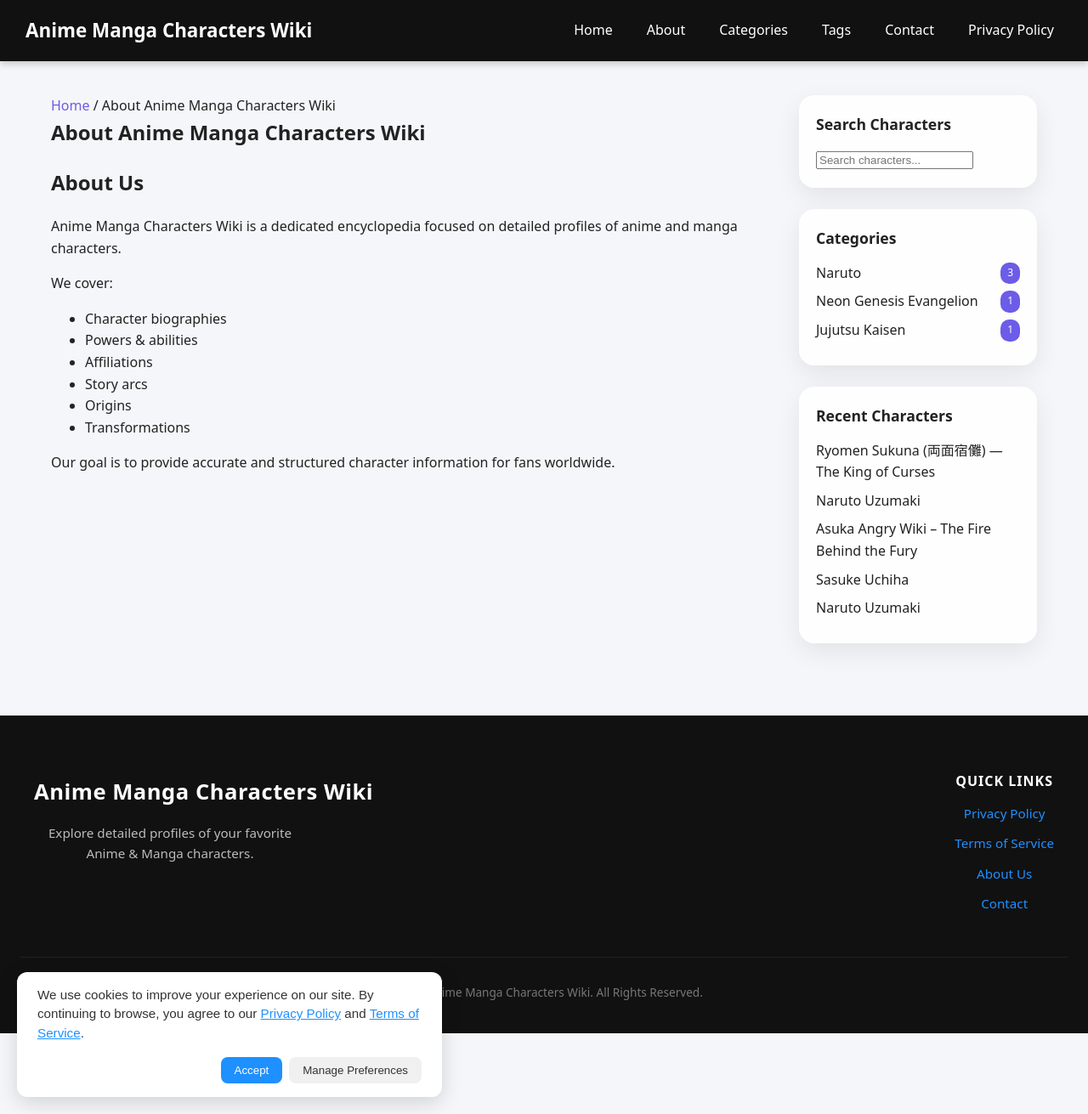
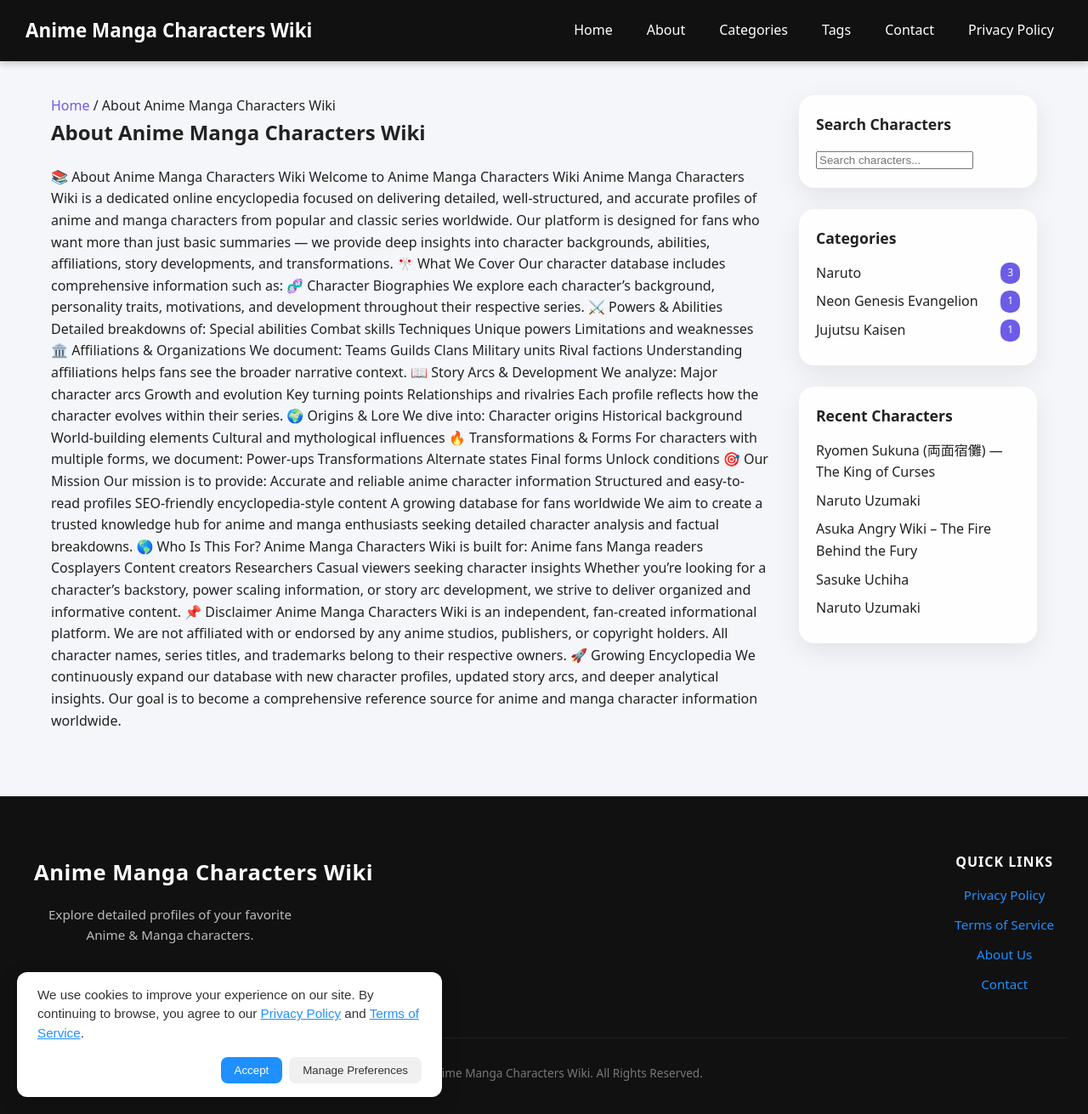
Before and after one commit to characterswiki/characters, a Jekyll site: the page built from _pages/about.md, in a window 1280 px wide and 1311 px high. Shown: the whole window at 85% size. Built offline with Jekyll 4.4.1, drawn with Linux system fonts in a browser that asks for light colours.

Commit message:
Update about.md

```diff
--- a/_pages/about.md
+++ b/_pages/about.md
@@ -5,17 +5,68 @@
 description: Learn about Anime Manga Characters Wiki. Discover detailed anime and manga character biographies, powers, story arcs and affiliations.
 ---
 
-## About Us
-
-Anime Manga Characters Wiki is a dedicated encyclopedia focused on detailed profiles of anime and manga characters.
-
-We cover:
-
-- Character biographies
-- Powers & abilities
-- Affiliations
-- Story arcs
-- Origins
-- Transformations
-
-Our goal is to provide accurate and structured character information for fans worldwide.
+📚 About Anime Manga Characters Wiki
+Welcome to Anime Manga Characters Wiki
+Anime Manga Characters Wiki is a dedicated online encyclopedia focused on delivering detailed, well-structured, and accurate profiles of anime and manga characters from popular and classic series worldwide.
+Our platform is designed for fans who want more than just basic summaries — we provide deep insights into character backgrounds, abilities, affiliations, story developments, and transformations.
+🎌 What We Cover
+Our character database includes comprehensive information such as:
+🧬 Character Biographies
+We explore each character’s background, personality traits, motivations, and development throughout their respective series.
+⚔️ Powers & Abilities
+Detailed breakdowns of:
+Special abilities
+Combat skills
+Techniques
+Unique powers
+Limitations and weaknesses
+🏛️ Affiliations & Organizations
+We document:
+Teams
+Guilds
+Clans
+Military units
+Rival factions
+Understanding affiliations helps fans see the broader narrative context.
+📖 Story Arcs & Development
+We analyze:
+Major character arcs
+Growth and evolution
+Key turning points
+Relationships and rivalries
+Each profile reflects how the character evolves within their series.
+🌍 Origins & Lore
+We dive into:
+Character origins
+Historical background
+World-building elements
+Cultural and mythological influences
+🔥 Transformations & Forms
+For characters with multiple forms, we document:
+Power-ups
+Transformations
+Alternate states
+Final forms
+Unlock conditions
+🎯 Our Mission
+Our mission is to provide:
+Accurate and reliable anime character information
+Structured and easy-to-read profiles
+SEO-friendly encyclopedia-style content
+A growing database for fans worldwide
+We aim to create a trusted knowledge hub for anime and manga enthusiasts seeking detailed character analysis and factual breakdowns.
+🌎 Who Is This For?
+Anime Manga Characters Wiki is built for:
+Anime fans
+Manga readers
+Cosplayers
+Content creators
+Researchers
+Casual viewers seeking character insights
+Whether you’re looking for a character’s backstory, power scaling information, or story arc development, we strive to deliver organized and informative content.
+📌 Disclaimer
+Anime Manga Characters Wiki is an independent, fan-created informational platform.
+We are not affiliated with or endorsed by any anime studios, publishers, or copyright holders. All character names, series titles, and trademarks belong to their respective owners.
+🚀 Growing Encyclopedia
+We continuously expand our database with new character profiles, updated story arcs, and deeper analytical insights.
+Our goal is to become a comprehensive reference source for anime and manga character information worldwide.
```
